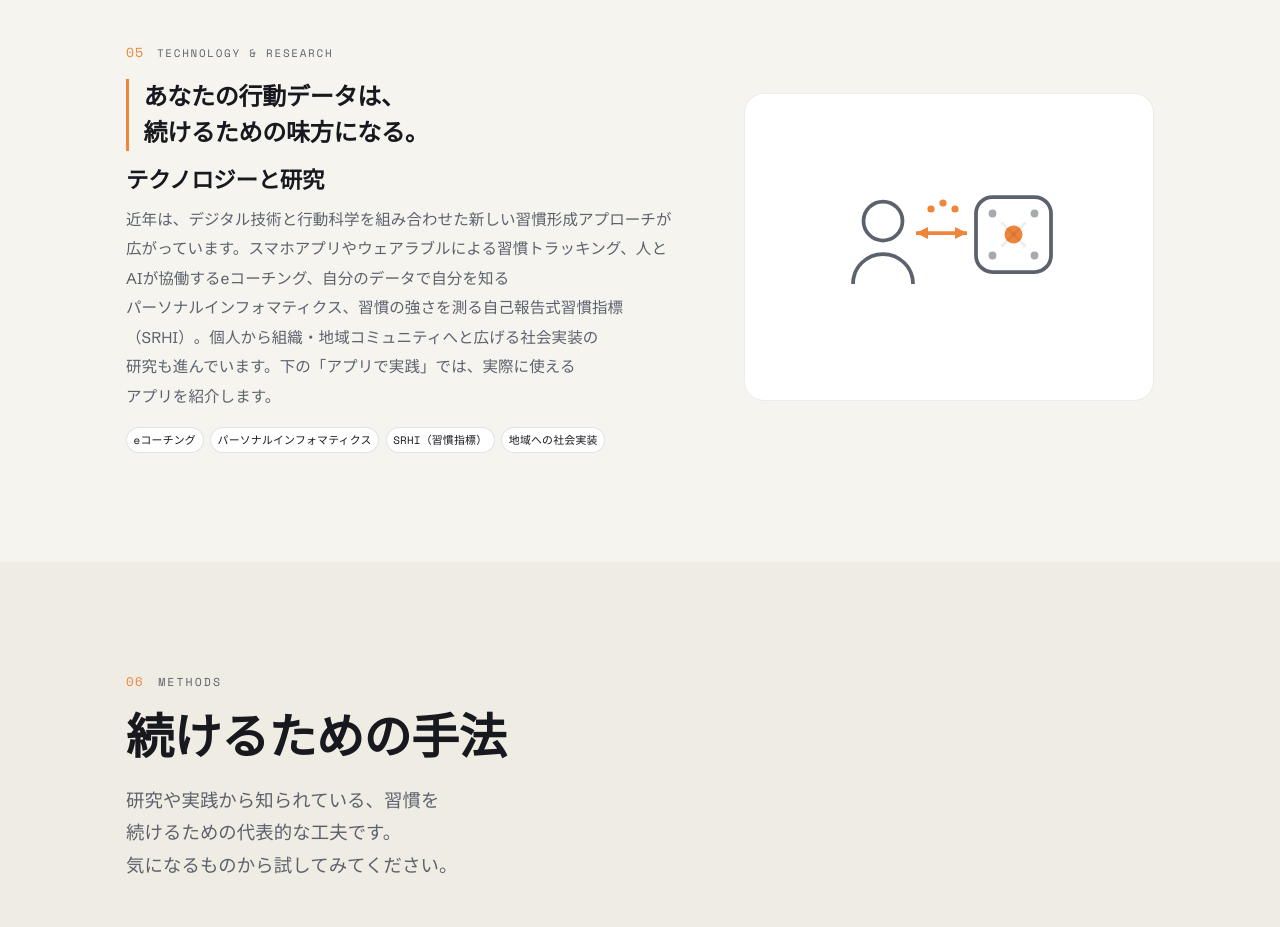
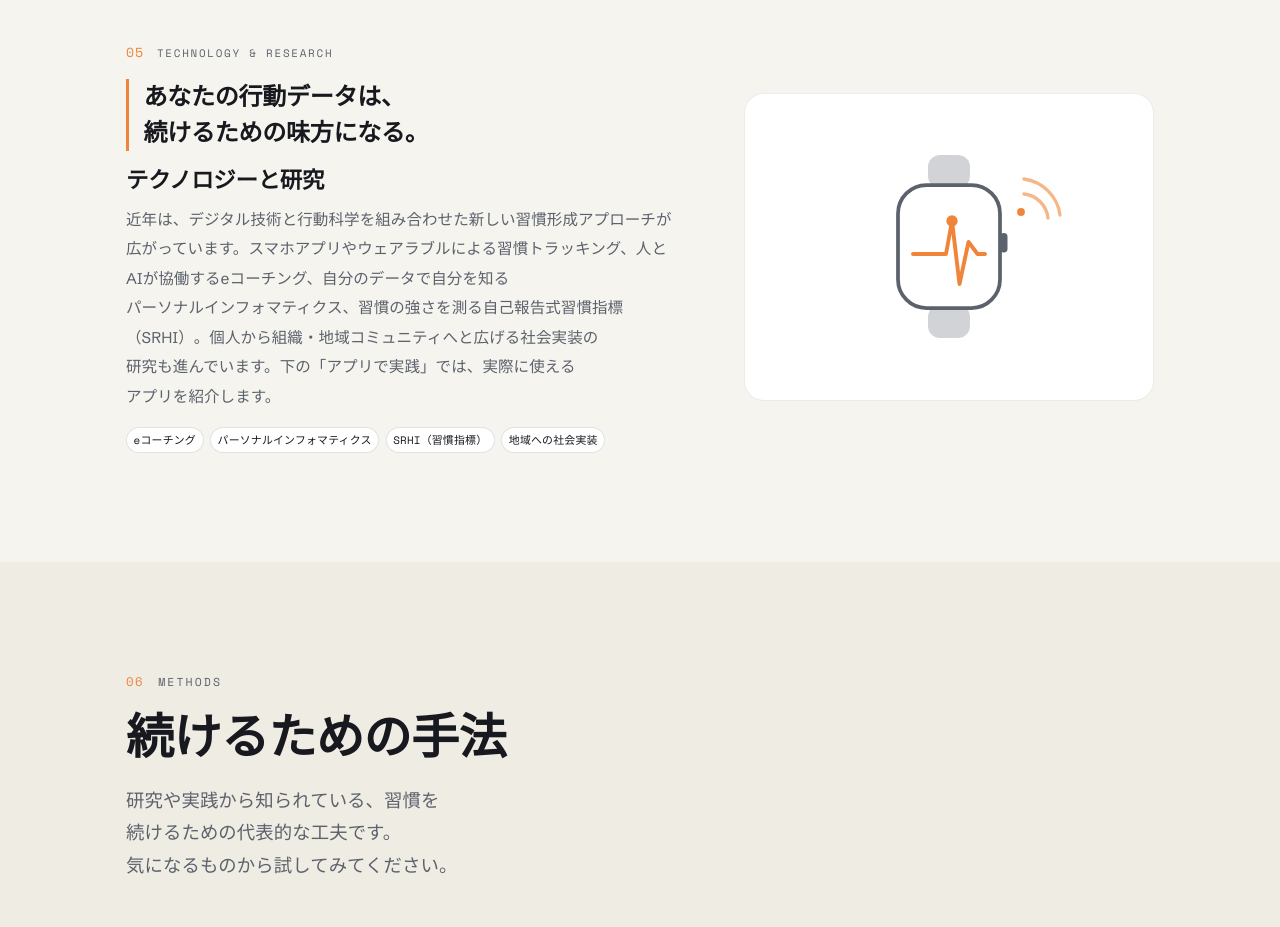
Before and after one commit to ken306x/habitdesign.site, a plain HTML site: page science.html in a window 1280 px wide. Shown: the part 2520-3447 px from the top of the page. Drawn offline with nearby package versions, Linux system fonts and the light colour scheme.

Commit message:
design(science): redraw figure 5 as smartwatch + pulse + signal
Co-Authored-By: Claude Opus 4.8 (1M context) <noreply@anthropic.com>

```diff
--- a/science.html
+++ b/science.html
@@ -18,7 +18,7 @@
 <link rel="preconnect" href="https://fonts.googleapis.com">
 <link rel="preconnect" href="https://fonts.gstatic.com" crossorigin>
 <link href="https://fonts.googleapis.com/css2?family=Zen+Kaku+Gothic+New:wght@400;500;700;900&family=Schibsted+Grotesk:wght@400..900&family=Space+Mono:wght@400;700&display=swap" rel="stylesheet">
-<link rel="stylesheet" href="/css/site.css?v=2d6d5c67">
+<link rel="stylesheet" href="/css/site.css?v=2e0adde6">
 </head>
 <body>
 <div class="app" id="top" data-scheme="light" data-font="zen">
@@ -100,15 +100,14 @@
         <p class="sci-body" data-i18n="t571" data-i18n-html>近年は、<wbr>デジタル技術と行動科学を<wbr>組み合わせた新しい習慣形成アプローチが広がっています。<wbr>スマホアプリやウェアラブルによる習慣トラッキング、<wbr>人とAIが協働するeコーチング、<wbr>自分のデータで自分を<wbr>知るパーソナルインフォマティクス、<wbr>習慣の強さを<wbr>測る自己報告式習慣指標<wbr>（SRHI）<wbr>。<wbr>個人から<wbr>組織・<wbr>地域コミュニティへ<wbr>と広げる社会実装の研究も進んでいます。<wbr>下の<wbr>「アプリで実践」<wbr>では、<wbr>実際に使えるアプリを<wbr>紹介します。</p>
         <div class="sci-tags"><span class="sci-tag" data-i18n="t573">eコーチング</span><span class="sci-tag" data-i18n="t574">パーソナルインフォマティクス</span><span class="sci-tag" data-i18n="t575">SRHI（習慣指標）</span><span class="sci-tag" data-i18n="t576">地域への社会実装</span></div>
       </div>
-      <div class="sci-fig" aria-hidden="true"><svg viewBox="0 0 200 150" class="fig-svg" role="img" aria-hidden="true"><circle cx="56" cy="58" r="13" fill="none" stroke="var(--muted)" stroke-width="2.5"/>
-      <path d="M36 100 a20 20 0 0 1 40 0" fill="none" stroke="var(--muted)" stroke-width="2.5"/>
-      <rect x="118" y="42" width="50" height="50" rx="11" fill="none" stroke="var(--muted)" stroke-width="2.5"/>
-      <circle cx="143" cy="67" r="6" fill="var(--accent)"/>
-      <g fill="color-mix(in oklab,var(--muted) 55%,transparent)"><circle cx="129" cy="53" r="2.6"/><circle cx="157" cy="53" r="2.6"/><circle cx="129" cy="81" r="2.6"/><circle cx="157" cy="81" r="2.6"/></g>
-      <g stroke="var(--hair)" stroke-width="2"><line x1="135" y1="59" x2="143" y2="67"/><line x1="151" y1="59" x2="143" y2="67"/><line x1="135" y1="75" x2="143" y2="67"/><line x1="151" y1="75" x2="143" y2="67"/></g>
-      <line x1="78" y1="66" x2="112" y2="66" stroke="var(--accent)" stroke-width="2.5"/>
-      <path d="M112 66 l-8 -4 l0 8z" fill="var(--accent)"/><path d="M78 66 l8 -4 l0 8z" fill="var(--accent)"/>
-      <g fill="var(--accent)"><circle cx="88" cy="50" r="2.4"/><circle cx="96" cy="46" r="2.4"/><circle cx="104" cy="50" r="2.4"/></g></svg></div>
+      <div class="sci-fig" aria-hidden="true"><svg viewBox="0 0 200 150" class="fig-svg" role="img" aria-hidden="true"><rect x="86" y="14" width="28" height="22" rx="8" fill="color-mix(in oklab,var(--muted) 28%,transparent)"/>
+      <rect x="86" y="114" width="28" height="22" rx="8" fill="color-mix(in oklab,var(--muted) 28%,transparent)"/>
+      <rect x="66" y="34" width="68" height="82" rx="19" fill="var(--surface)" stroke="var(--muted)" stroke-width="2.5"/>
+      <rect x="134" y="66" width="5" height="13" rx="2.5" fill="var(--muted)"/>
+      <polyline points="76,80 92,80 98,80 102,58 107,100 113,72 119,80 124,80" fill="none" stroke="var(--accent)" stroke-width="2.6" stroke-linecap="round" stroke-linejoin="round"/>
+      <circle cx="102" cy="58" r="3.8" fill="var(--accent)"/>
+      <path d="M150 40 a18 18 0 0 1 16 16 M150 30 a28 28 0 0 1 24 24" fill="none" stroke="color-mix(in oklab,var(--accent) 60%,transparent)" stroke-width="2.2" stroke-linecap="round"/>
+      <circle cx="148" cy="52" r="2.6" fill="var(--accent)"/></svg></div>
     </section></div></section>
 <section id="methods" class="section section-alt">
   <div class="wrap">
@@ -145,7 +144,7 @@
   </div>
 </footer>
 </div>
-<script src="/js/i18n.js?v=2d6d5c67"></script>
-<script src="/js/site.js?v=2d6d5c67"></script>
+<script src="/js/i18n.js?v=2e0adde6"></script>
+<script src="/js/site.js?v=2e0adde6"></script>
 </body>
 </html>
```
Also changed, not shown: index.html (+3 -3 lines), ohtalab/admissions.html (+3 -3 lines), ohtalab/index.html (+3 -3 lines), ohtalab/news.html (+3 -3 lines), ohtalab/publications.html (+3 -3 lines).
